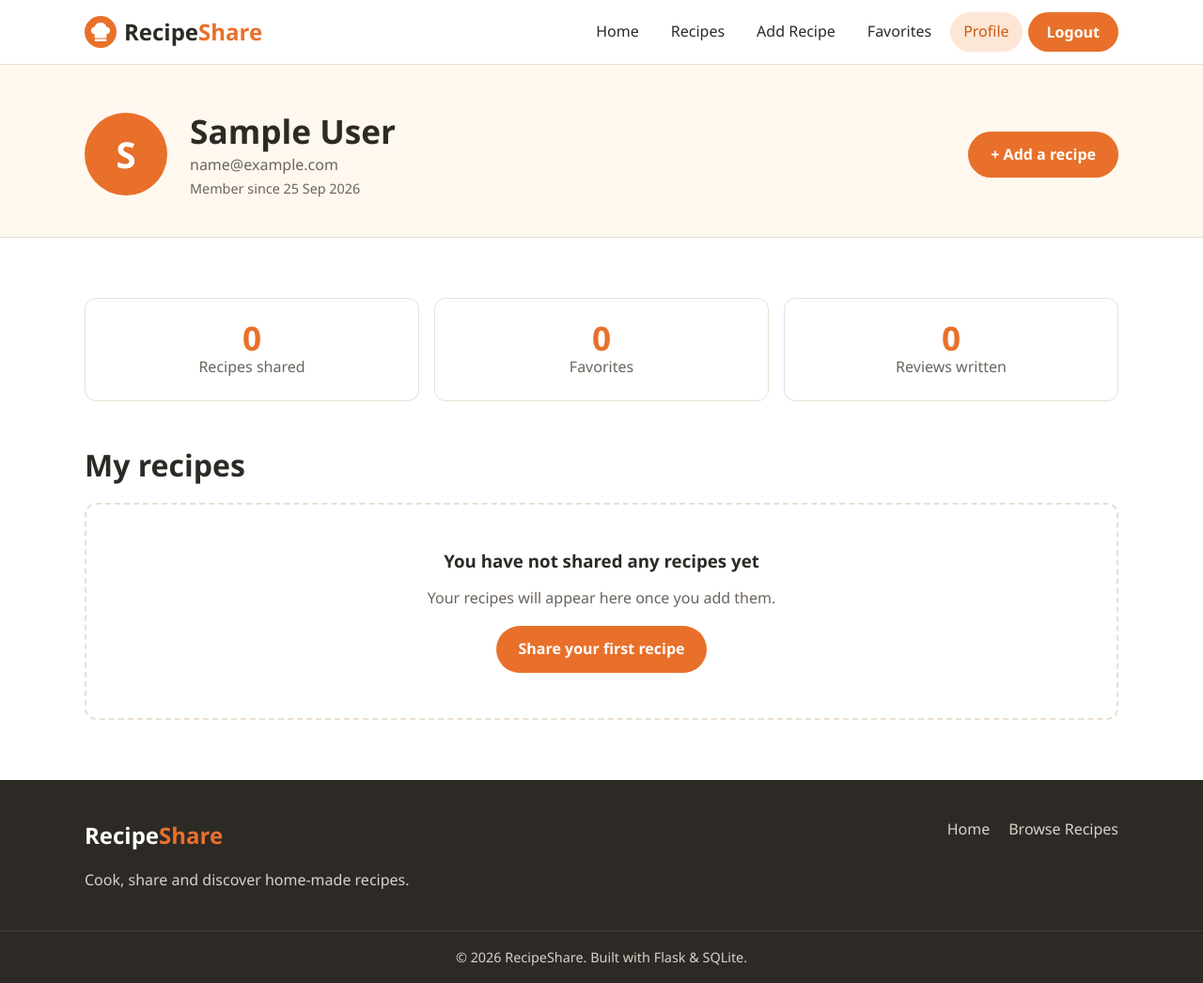
After one commit to Sancheet-Walekar/recipe-sharing-platform, a Flask app: page /profile in a window 1280 px wide. The commit adds this page. Shown: the whole page at 94% size. Run offline with Flask 3, Linux system fonts and the light colour scheme; the visitor is signed in with stand-in values (Sample User, id 1); data comes from the database, SQL or seed files in the repository; data that the repository does not hold is empty.

Commit message:
Add user profile page with stats and own recipes
Co-authored-by: Cursor <cursoragent@cursor.com>

```diff
--- a/app.py
+++ b/app.py
@@ -680,7 +680,7 @@ def delete_recipe(recipe_id):
     db.commit()
     delete_recipe_image(recipe["image"])
     flash(f'Recipe "{recipe["title"]}" was deleted.', "success")
-    return redirect(url_for("recipes"))
+    return redirect(url_for("profile"))
 
 
 # ------------------------------------------------------------------
@@ -812,6 +812,32 @@ def favorites():
 
 
 # ------------------------------------------------------------------
+# Profile
+# ------------------------------------------------------------------
+def count_rows(table, user_id):
+    """Count how many rows in a table belong to a user.
+    "table" is always one of OUR fixed table names below, never user input."""
+    return get_db().execute(
+        f"SELECT COUNT(*) FROM {table} WHERE user_id = ?", (user_id,)
+    ).fetchone()[0]
+
+
+@app.route("/profile")
+@login_required
+def profile():
+    """The logged-in user's account details, statistics and recipes."""
+    user_id = g.user["id"]
+    stats = {
+        "recipes": count_rows("recipes", user_id),
+        "favorites": count_rows("favorites", user_id),
+        "reviews": count_rows("reviews", user_id),
+    }
+    my_recipes = fetch_recipes(["recipes.user_id = ?"], [user_id])
+    # g.user was loaded WITHOUT the password column, so it is never shown
+    return render_template("profile.html", user=g.user, stats=stats, recipes=my_recipes)
+
+
+# ------------------------------------------------------------------
 # Error pages
 # ------------------------------------------------------------------
 @app.errorhandler(404)
--- a/static/css/style.css
+++ b/static/css/style.css
@@ -970,6 +970,83 @@ h1, h2, h3 {
     white-space: pre-line;   /* keep line breaks the reviewer typed */
 }
 
+/* ---------- 12a-3. Profile page ---------- */
+.profile-header {
+    display: flex;
+    align-items: center;
+    gap: 24px;
+    flex-wrap: wrap;
+}
+
+.profile-avatar {
+    display: grid;
+    place-items: center;
+    width: 88px;
+    height: 88px;
+    border-radius: 50%;
+    background: var(--color-primary);
+    color: var(--color-white);
+    font-size: 2.4rem;
+    font-weight: 800;
+    flex-shrink: 0;
+}
+
+.profile-info {
+    flex: 1;
+    min-width: 220px;
+}
+
+.profile-info h1 {
+    margin-bottom: 2px;
+}
+
+.profile-info p {
+    margin: 0;
+}
+
+.profile-joined {
+    font-size: 0.9rem;
+}
+
+.stats-grid {
+    display: grid;
+    grid-template-columns: repeat(auto-fit, minmax(180px, 1fr));
+    gap: 16px;
+    margin-bottom: 48px;
+}
+
+.stat-card {
+    display: flex;
+    flex-direction: column;
+    align-items: center;
+    padding: 22px;
+    background: var(--color-white);
+    border: 1px solid var(--color-border);
+    border-radius: var(--radius);
+    color: var(--color-dark);
+    text-decoration: none;
+}
+
+a.stat-card:hover {
+    border-color: var(--color-primary);
+    box-shadow: var(--shadow);
+}
+
+.stat-card strong {
+    font-size: 2.2rem;
+    color: var(--color-primary);
+    line-height: 1.1;
+}
+
+.stat-card span {
+    color: var(--color-gray);
+}
+
+.section-header-left {
+    text-align: left;
+    margin-bottom: 20px;
+}
+
 /* ---------- 12b. Forms (register, login, add/edit recipe) ---------- */
 .auth-section {
     background: var(--color-cream);
--- a/templates/base.html
+++ b/templates/base.html
@@ -26,7 +26,7 @@
                     <!-- Links for logged-in users -->
                     <li><a href="{{ url_for('add_recipe') }}" class="{{ 'active' if request.endpoint == 'add_recipe' }}">Add Recipe</a></li>
                     <li><a href="{{ url_for('favorites') }}" class="{{ 'active' if request.endpoint == 'favorites' }}">Favorites</a></li>
-                    <li class="nav-greeting">Hi, {{ current_user.name.split()[0] }}</li>
+                    <li><a href="{{ url_for('profile') }}" class="{{ 'active' if request.endpoint == 'profile' }}">Profile</a></li>
                     <li>
                         <!-- Logout is a POST form so it cannot be triggered by a simple link -->
                         <form action="{{ url_for('logout') }}" method="post" class="nav-form">
--- /dev/null
+++ b/templates/profile.html
@@ -0,0 +1,60 @@
+{% extends "base.html" %}
+
+{% block title %}My Profile{% endblock %}
+
+{% block content %}
+<!-- ===================== ACCOUNT SUMMARY ===================== -->
+<section class="page-header">
+    <div class="container profile-header">
+        <span class="profile-avatar">{{ user.name[0] | upper }}</span>
+
+        <div class="profile-info">
+            <h1>{{ user.name }}</h1>
+            <p>{{ user.email }}</p>
+            <p class="profile-joined">Member since {{ user.created_at | nice_date }}</p>
+        </div>
+
+        <a href="{{ url_for('add_recipe') }}" class="btn btn-primary">+ Add a recipe</a>
+    </div>
+</section>
+
+<section class="section">
+    <div class="container">
+
+        <!-- ===================== STATISTICS ===================== -->
+        <div class="stats-grid">
+            <div class="stat-card">
+                <strong>{{ stats.recipes }}</strong>
+                <span>Recipe{{ '' if stats.recipes == 1 else 's' }} shared</span>
+            </div>
+            <a class="stat-card" href="{{ url_for('favorites') }}">
+                <strong>{{ stats.favorites }}</strong>
+                <span>Favorite{{ '' if stats.favorites == 1 else 's' }}</span>
+            </a>
+            <div class="stat-card">
+                <strong>{{ stats.reviews }}</strong>
+                <span>Review{{ '' if stats.reviews == 1 else 's' }} written</span>
+            </div>
+        </div>
+
+        <!-- ===================== MY RECIPES ===================== -->
+        <div class="section-header section-header-left">
+            <h2>My recipes</h2>
+        </div>
+
+        {% if recipes %}
+            <div class="recipe-grid">
+                {% for recipe in recipes %}
+                    {% include "_recipe_card.html" %}
+                {% endfor %}
+            </div>
+        {% else %}
+            <div class="empty-state">
+                <h3>You have not shared any recipes yet</h3>
+                <p>Your recipes will appear here once you add them.</p>
+                <a href="{{ url_for('add_recipe') }}" class="btn btn-primary">Share your first recipe</a>
+            </div>
+        {% endif %}
+    </div>
+</section>
+{% endblock %}
```
